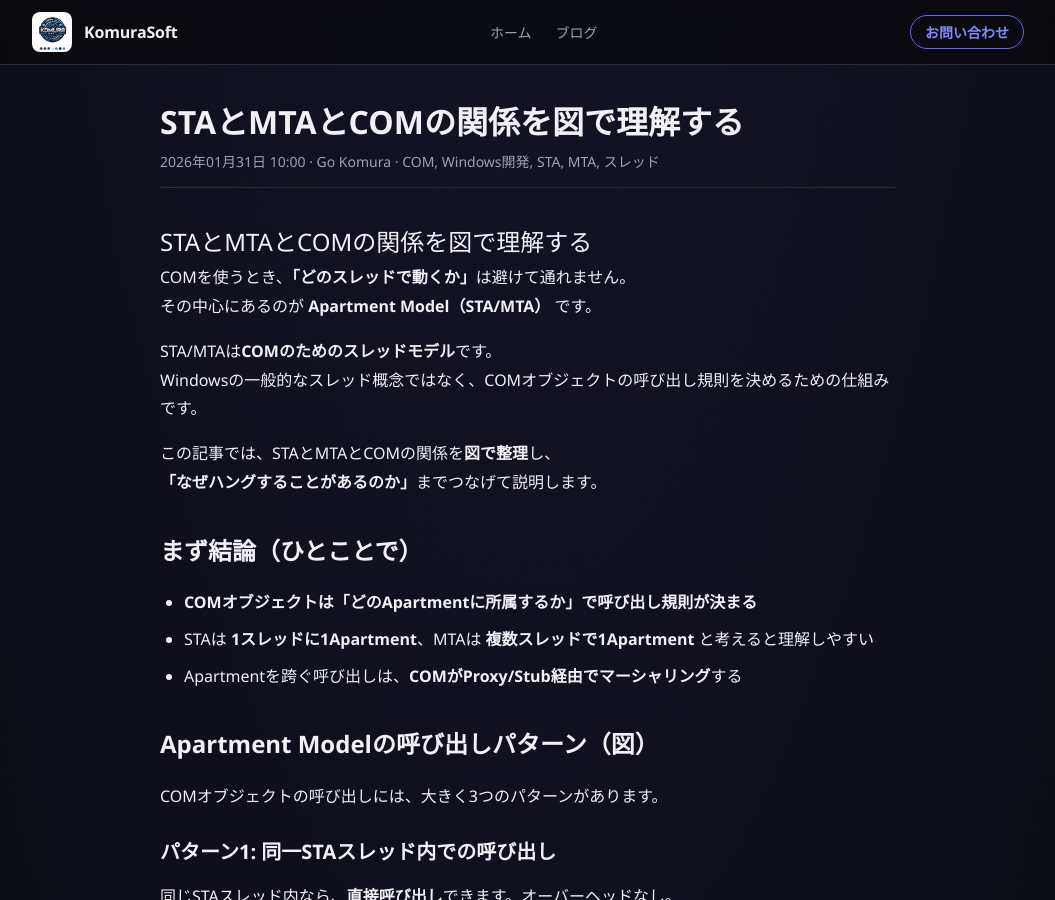
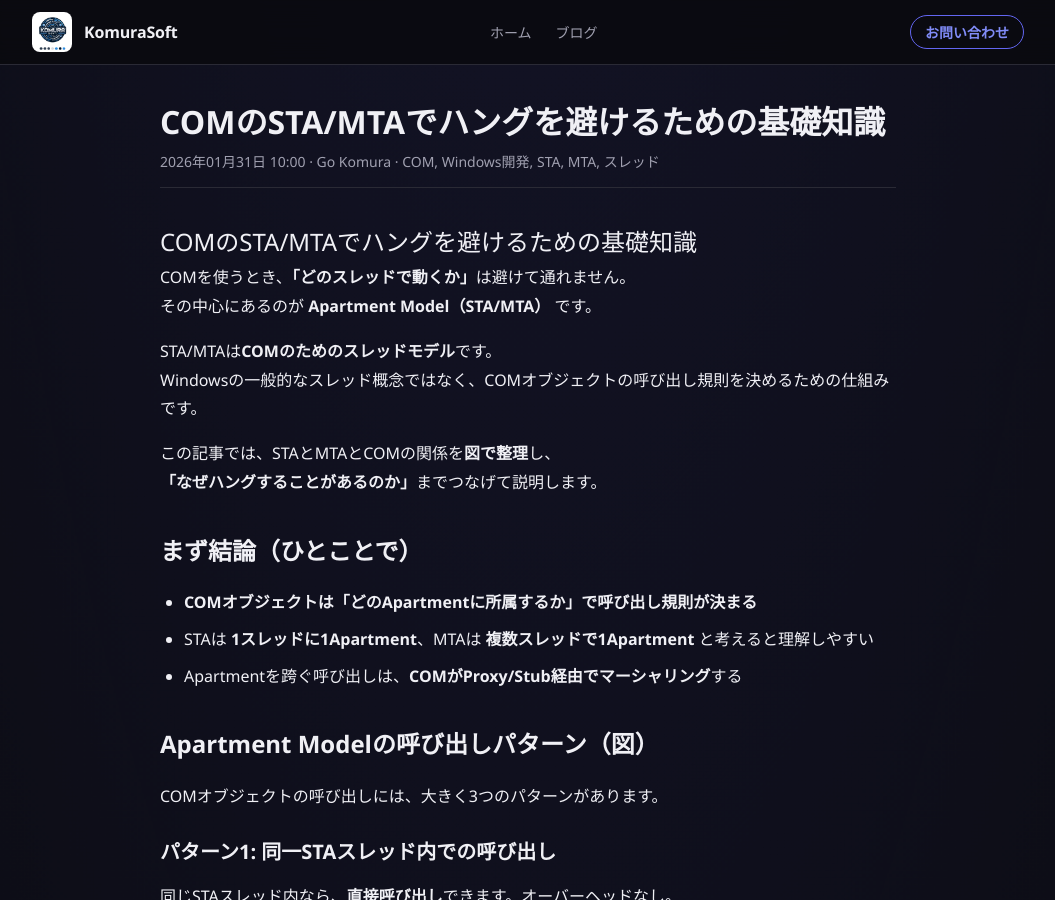
Before and after one commit to gomurin0428/KomuraSoftWeb, a Jekyll site: the page built from _posts/2026-01-31-000-sta-mta-com-relationship.md, in a window 1280 px wide and 900 px high. Shown: the whole window, without its empty margins (112-1167 px from the left). Built offline with Jekyll 4.4.1, drawn with Linux system fonts in a browser that asks for light colours.

Commit message:
docs: update title and content of COM Apartment Model post to focus on avoiding hangs with STA/MTA

```diff
--- a/_posts/2026-01-31-000-sta-mta-com-relationship.md
+++ b/_posts/2026-01-31-000-sta-mta-com-relationship.md
@@ -1,11 +1,11 @@
 ---
-title: "STAとMTAとCOMの関係を図で理解する"
+title: "COMのSTA/MTAでハングを避けるための基礎知識"
 date: 2026-01-31 10:00
 tags: [COM, Windows開発, STA, MTA, スレッド]
 author: Go Komura
 ---
 
-# STAとMTAとCOMの関係を図で理解する
+# COMのSTA/MTAでハングを避けるための基礎知識
 
 COMを使うとき、**「どのスレッドで動くか」**は避けて通れません。
 その中心にあるのが **Apartment Model（STA/MTA）** です。
```
